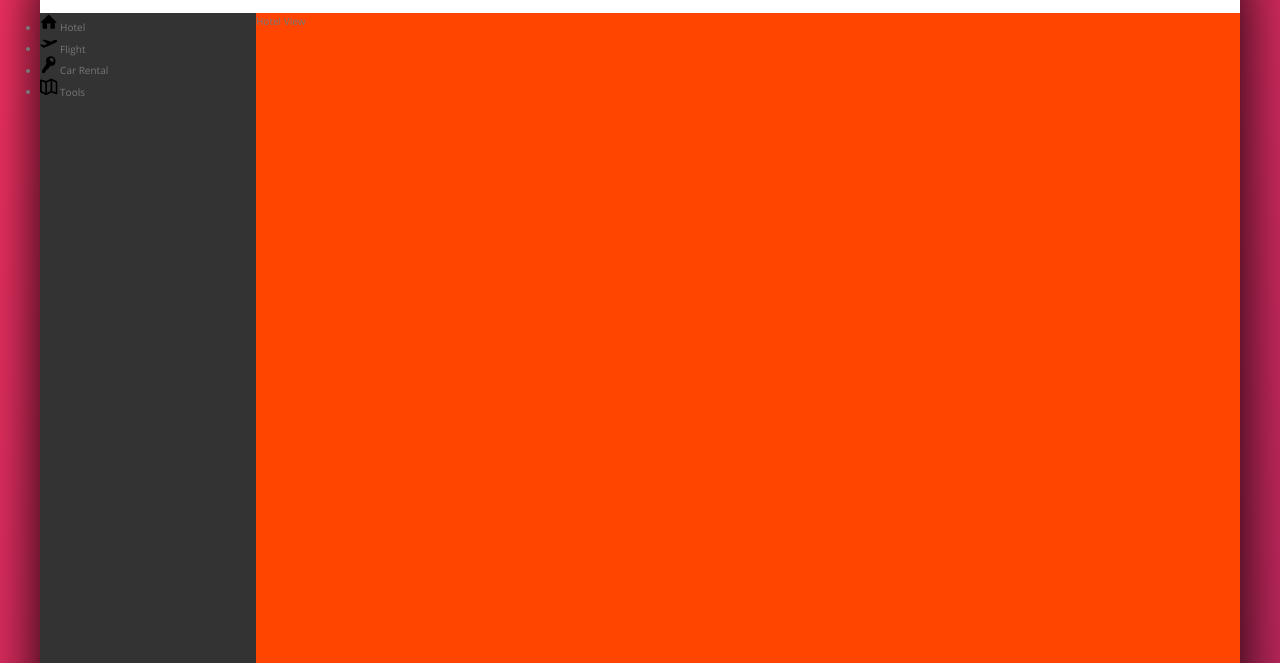
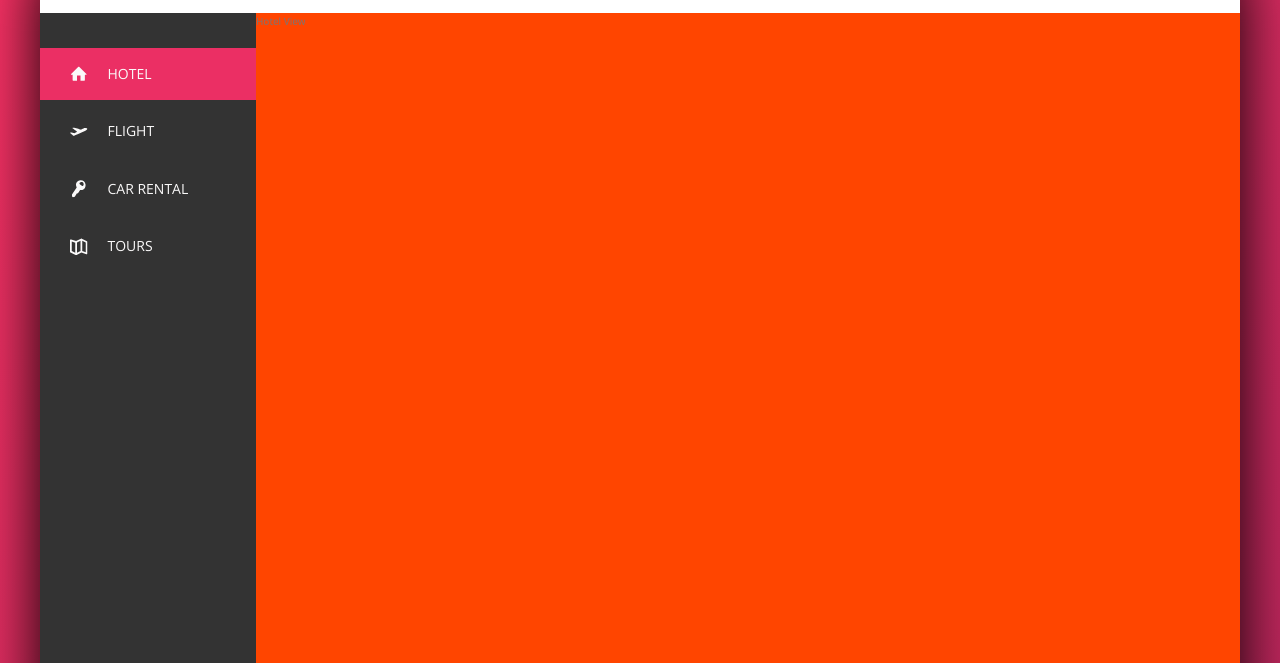
Before and after one commit to Ryoung27/Trillo, a website: page index.html in a window 1280 px wide. Shown: the part 137-800 px from the top of the page. Drawn offline with nearby package versions, Linux system fonts and the light colour scheme.

Commit message:
got the z indexing working

```diff
--- a/index.html
+++ b/index.html
@@ -46,39 +46,45 @@
             <div class="content">
                 <nav class="sidebar">
                     <ul class="side-nav">
-                        <li class="side-nav__item">
-                            <a href="#" class="side-nav__lnk"></a>
+                        <li class="side-nav__item side-nav__item--active">
+                            <a href="#" class="side-nav__link">
                                 <svg class="side-nav__icon">
                                     <use xlink:href="img/sprite.svg#icon-home"></use>
                                 </svg>
                                 <span>Hotel</span>
+                            </a>
                         </li>
                         <li class="side-nav__item">
-                            <a href="#" class="side-nav__lnk"></a>
+                            <a href="#" class="side-nav__link">
                                 <svg class="side-nav__icon">
                                     <use xlink:href="img/sprite.svg#icon-aircraft-take-off"></use>
                                 </svg>
                                 <span>Flight</span>
+                            </a>
                         </li>
                         <li class="side-nav__item">
-                            <a href="#" class="side-nav__lnk"></a>
+                            <a href="#" class="side-nav__link">
                                 <svg class="side-nav__icon">
                                     <use xlink:href="img/sprite.svg#icon-key"></use>
                                 </svg>
-                            <span>Car Rental</span>
+                                <span>Car rental</span>
+                            </a>
                         </li>
                         <li class="side-nav__item">
-                            <a href="#" class="side-nav__lnk"></a>
+                            <a href="#" class="side-nav__link">
                                 <svg class="side-nav__icon">
                                     <use xlink:href="img/sprite.svg#icon-map"></use>
                                 </svg>
-                            <span>Tools</span>
+                                <span>Tours</span>
+                            </a>
                         </li>
                     </ul>
+
                     <div class="legal">
-                        &copy; 2018 by Jonas S. via Udemy
+                        &copy; 2017 by trillo. All rights reserved.
                     </div>
                 </nav>
+
                 <main class="hotel-view">
                     Hotel View
                 </main>
--- a/sass/_components.scss
+++ b/sass/_components.scss
@@ -129,17 +129,69 @@
 // Side Navigation
 
 .side-nav{
+
+    font-size: 1.4rem;
+    list-style: none;
+    margin-top: 3.5rem;
+
+
     &__item{
-        text-decoration: none;
+        position: relative;
+
+
+
+        &:not(:last-child){
+            margin-bottom: .5rem;
+        }
     }
 
-    &__link{
+
+
+    &__item::before{
+        content: "";
+        position: absolute;
+        top: 0;
+        left: 0;
+        height: 100%;
+        width: 3px;
+        background-color: var(--color-primary);
+        transform: scaleY(0);
+        transition: transform .2s,
+                    width .2s cubic-bezier(1,0,0,1) .2s,
+                    background-color .1s;
+    }
+
+    &__item:hover::before,
+    &__item--active::before {
+        transform: scaleY(1);
+        width: 100%;
+    }
+
+    &__item:active::before {
+        background-color: var(--color-primary-light);
+    }
+
+    &__link:link,
+    &__link:visited{
+        color: var(--color-grey-light-1);
+        text-decoration: none;
+        text-transform: uppercase;
+        display: block;
+        padding: 1.5rem 3rem;
+
+        position: relative;
+        z-index: 100000;
+
+        display: flex;
+        align-items: center;
 
     }
 
     &__icon{
         width: 1.75rem;
         height: 1.75rem;
+        margin-right: 2rem;
+        fill: currentColor;
     }
 }
 
```
Also changed, not shown: css/style.css. Lines whose indentation alone changed are shown as unchanged.
